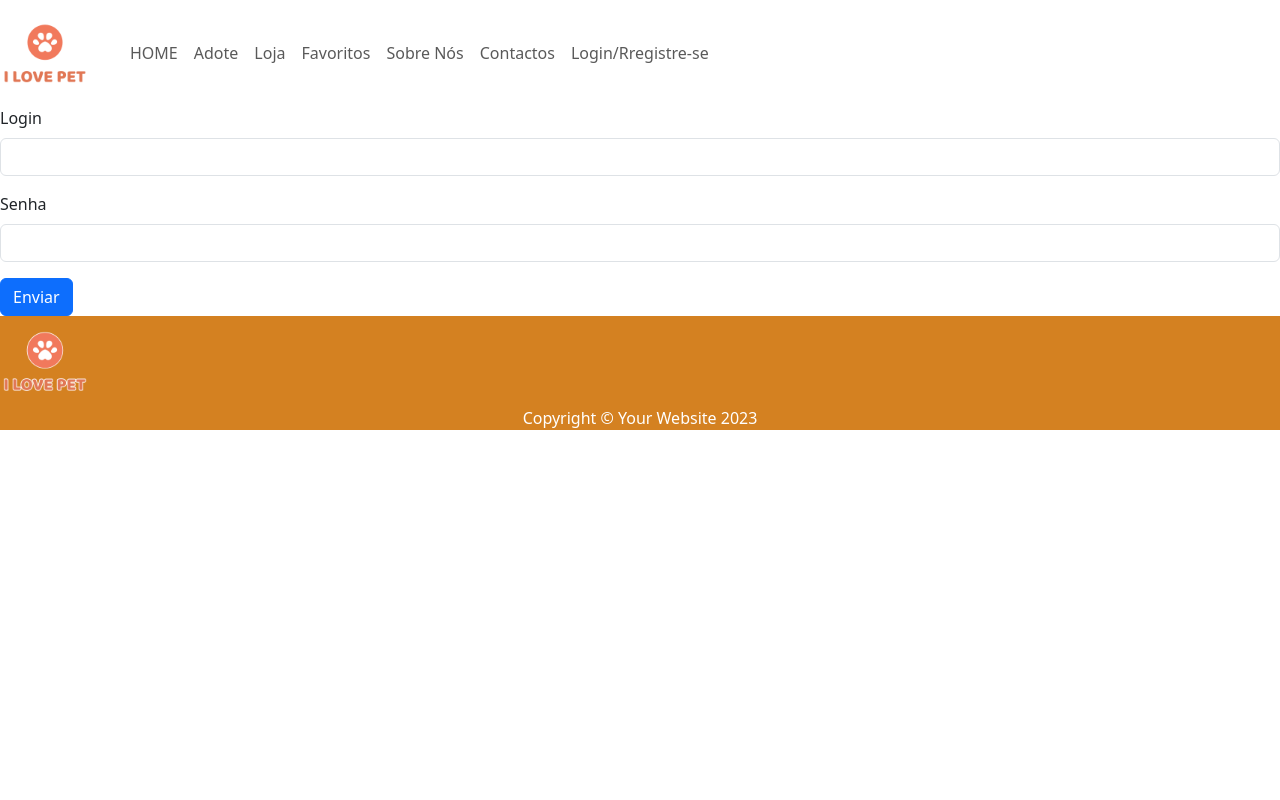
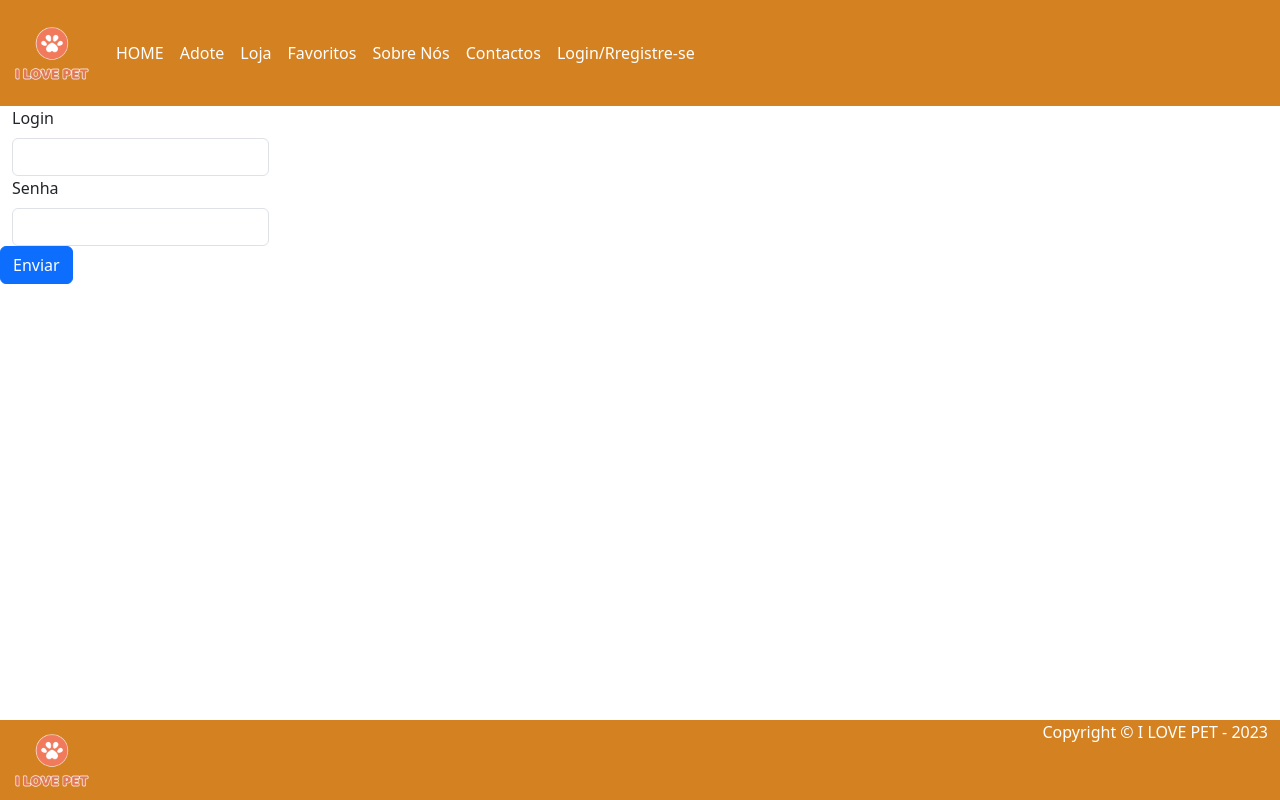
Before and after one commit to BarbaGrisalha/DogAdoptionProject, a plain HTML site: page ProjetoAdoption/login_registre-se.html in a window 1280 px wide. Drawn offline with nearby package versions, Linux system fonts and the light colour scheme.

Commit message:
Alinhei a esquerda o login e a senha na página de login; Alterei a responsividade do footer na página de login;

```diff
--- a/ProjetoAdoption/contactos.html
+++ b/ProjetoAdoption/contactos.html
@@ -6,7 +6,7 @@
     <meta name="viewport" content="width=device-width, initial-scale=1, shrink-to-fit=no" />
     <meta name="description" content="" />
     <meta name="author" content="" />
-    <title> I love Pet - Contactos</title>
+    <title> I love Pet - Loja</title>
     <link rel="icon" type="img" href="img/logosemnome.png" />
     <link href="https://cdn.jsdelivr.net/npm/bootstrap-icons@1.5.0/font/bootstrap-icons.css" rel="stylesheet" />
     <link href="css/bootstrap.css" rel="stylesheet" />
@@ -14,36 +14,33 @@
 </head>
 
 <body>
-    <nav class="navbar navbar-expand-lg ">
-        <div class=".container-fluid">
-            <a class="navbar-brand" href="#!">
-                <img src="img/logomarca.png" alt="Logo" width="90" height="90" class=""navbar navbar-expand-lg bg-body-tertiary"">
+    <header class="bg-laranja sticky-top">
+        <nav class="navbar navbar-expand-lg">
+            <div class="container-fluid">
+                <a class="navbar-brand" href="index.html">
+                    <img src="img/logomarca.png" alt="Logo" width="80" height="80">
                 </a>
-            <link rel="icon" type="logomarca" href="img/logomarca.png" />
+                <button class="navbar-toggler" type="button" data-bs-toggle="collapse"
+                    data-bs-target="#navbarSupportedContent" aria-controls="navbarSupportedContent"
+                    aria-expanded="false" aria-label="Toggle navigation">
+                    <span class="navbar-toggler-icon"></span>
+                </button>
                 <div class="collapse navbar-collapse" id="navbarSupportedContent">
-                <ul class="navbar-nav me-auto mb-2 mb-lg-0">
+                    <ul class="navbar-nav me-auto mb-0 mb-lg-0 navbar-nav-scroll">
+
+                        <li class="nav-item"><a class="nav-link text-center text-white" href="index.html">HOME</a></li>
+                        <li class="nav-item"><a class="nav-link text-center text-white" href="formulariodeadocao.html">Adote</a></li>
+                        <li class="nav-item"><a class="nav-link text-center text-white" href="loja.html">Loja</a></li>
+                        <li class="nav-item"><a class="nav-link text-center text-white" href="favoritos.html">Favoritos</a></li>
+                        <li class="nav-item"><a class="nav-link text-center text-white" href="sobre.html">Sobre Nós</a></li>
+                        <li class="nav-item"><a class="nav-link text-center text-white" href="contactos.html">Contactos</a></li>
+                        <li class="nav-item"><a class="nav-link text-center text-white" href="login_registre-se.html">Login/Rregistre-se</a>
+                        </li>
                     </ul>
                 </div>
             </div>
-
-        <a class="navbar-brand" href="#"></a>
-        <button class="navbar-toggler" type="button" data-bs-toggle="collapse" data-bs-target="#navbarSupportedContent"
-            aria-controls="navbarSupportedContent" aria-expanded="false" aria-label="Toggle navigation">
-            <span class="navbar-toggler-icon"></span>
-        </button>
-        <div class="collapse navbar-collapse" id="navbarSupportedContent">
-            <ul class="navbar-nav me-auto mb-0 mb-lg-0">
-
-                <li class="nav-item"><a class="nav-link" href="index.html">HOME</a></li>
-                <li class="nav-item"><a class="nav-link" href="formulariodeadocao.html">Adote</a></li>
-                <li class="nav-item"><a class="nav-link" href="loja.html">Loja</a></li>
-                <li class="nav-item"><a class="nav-link" href="favoritos.html">Favoritos</a></li>
-                <li class="nav-item"><a class="nav-link" href="sobre.html">Sobre Nós</a></li>
-                <li class="nav-item"><a class="nav-link" href="contactos.html">Contactos</a></li>
-                <li class="nav-item a"><a class="nav-link" href="login_registre-se.html">Login/Rregistre-se</a></li>
-            </ul>
-        </div>
         </nav>
+    </header>
 
     <container>
 
@@ -55,19 +52,22 @@
 
 
 
-    <footer>
-        <nav class=".container-fluid" style="background-color: rgb(212, 129, 33);">
-            <div class=".container-fluid">
-                <a class="navbar-brand" href="#!">
+    <footer class="bg-laranja sticky-bottom">
+        <nav class="container-fluid">
+            <div class="row - right">
+                <div class="col-auto me-auto">
+                    <a href="index.html">
+                        <img src="img/logomarca.png" alt="Logo" width="80" height="80">
+                    </a>
+                </div>
+                <div class="col-auto">
+                    <p class="m-0 text-center text-white">Copyright &copy; I LOVE PET - 2023</p>
+                </div>
 
-                    <img src="img/logomarca.png" alt="Logo" width="90" height="90" class="" navbar navbar-expand-lg
-                        bg-body-tertiary">
-                </a>
-                <div class="container">
-                    <p class="m-0 text-center text-white">Copyright &copy; Your Website 2023</p>
             </div>
         </nav>
     </footer>
+
     <script src="js/bootstrap.bundle.min.js"></script>
 </body>
 
--- a/ProjetoAdoption/login_registre-se.html
+++ b/ProjetoAdoption/login_registre-se.html
@@ -6,7 +6,7 @@
     <meta name="viewport" content="width=device-width, initial-scale=1, shrink-to-fit=no" />
     <meta name="description" content="" />
     <meta name="author" content="" />
-    <title> I love Pet - Login</title>
+    <title> I love Pet - login_registre-se</title>
     <link rel="icon" type="img" href="img/logosemnome.png" />
     <link href="https://cdn.jsdelivr.net/npm/bootstrap-icons@1.5.0/font/bootstrap-icons.css" rel="stylesheet" />
     <link href="css/bootstrap.css" rel="stylesheet" />
@@ -14,73 +14,73 @@
 </head>
 
 <body>
-    <nav class="navbar navbar-expand-lg ">
-        <div class=".container-fluid">
-            <a class="navbar-brand" href="#!">
-                <img src="img/logomarca.png" alt="Logo" width="90" height="90" class=""navbar navbar-expand-lg bg-body-tertiary"">
+    <header class="bg-laranja sticky-top">
+        <nav class="navbar navbar-expand-lg">
+            <div class="container-fluid">
+                <a class="navbar-brand" href="index.html">
+                    <img src="img/logomarca.png" alt="Logo" width="80" height="80">
                 </a>
-            <link rel="icon" type="logomarca" href="img/logomarca.png" />
+                <button class="navbar-toggler" type="button" data-bs-toggle="collapse"
+                    data-bs-target="#navbarSupportedContent" aria-controls="navbarSupportedContent"
+                    aria-expanded="false" aria-label="Toggle navigation">
+                    <span class="navbar-toggler-icon"></span>
+                </button>
                 <div class="collapse navbar-collapse" id="navbarSupportedContent">
-                <ul class="navbar-nav me-auto mb-2 mb-lg-0">
+                    <ul class="navbar-nav me-auto mb-0 mb-lg-0 navbar-nav-scroll">
+
+                        <li class="nav-item"><a class="nav-link text-center text-white" href="index.html">HOME</a></li>
+                        <li class="nav-item"><a class="nav-link text-center text-white"
+                                href="formulariodeadocao.html">Adote</a></li>
+                        <li class="nav-item"><a class="nav-link text-center text-white" href="loja.html">Loja</a></li>
+                        <li class="nav-item"><a class="nav-link text-center text-white"
+                                href="favoritos.html">Favoritos</a></li>
+                        <li class="nav-item"><a class="nav-link text-center text-white" href="sobre.html">Sobre Nós</a>
+                        </li>
+                        <li class="nav-item"><a class="nav-link text-center text-white"
+                                href="contactos.html">Contactos</a></li>
+                        <li class="nav-item"><a class="nav-link text-center text-white"
+                                href="login_registre-se.html">Login/Rregistre-se</a>
+                        </li>
                     </ul>
                 </div>
             </div>
-
-        <a class="navbar-brand" href="#"></a>
-        <button class="navbar-toggler" type="button" data-bs-toggle="collapse" data-bs-target="#navbarSupportedContent"
-            aria-controls="navbarSupportedContent" aria-expanded="false" aria-label="Toggle navigation">
-            <span class="navbar-toggler-icon"></span>
-        </button>
-        <div class="collapse navbar-collapse" id="navbarSupportedContent">
-            <ul class="navbar-nav me-auto mb-0 mb-lg-0">
-
-                <li class="nav-item"><a class="nav-link" href="index.html">HOME</a></li>
-                <li class="nav-item"><a class="nav-link" href="formulariodeadocao.html">Adote</a></li>
-                <li class="nav-item"><a class="nav-link" href="loja.html">Loja</a></li>
-                <li class="nav-item"><a class="nav-link" href="favoritos.html">Favoritos</a></li>
-                <li class="nav-item"><a class="nav-link" href="sobre.html">Sobre Nós</a></li>
-                <li class="nav-item"><a class="nav-link" href="contactos.html">Contactos</a></li>
-                <li class="nav-item a"><a class="nav-link" href="login_registre-se.html">Login/Rregistre-se</a></li>
-            </ul>
-        </div>
         </nav>
-
-    <container>
+    </header>
 
 
-
-    </container>
+    <div class="position-absolute bottom-10 end-10">
 
 
         <form>
-        <div class="mb-3">
+            <div class="container">
                 <label for="exampleInputEmail1" class="form-label">Login</label>
                 <input type="email" class="form-control" id="exampleInputEmail1" aria-describedby="emailHelp">
             </div>
-        <div class="mb-3">
+            <div class="container">
                 <label for="exampleInputPassword1" class="form-label">Senha</label>
                 <input type="password" class="form-control" id="exampleInputPassword1">
             </div>
             <button type="submit" class="btn btn-primary">Enviar</button>
         </form>
-    <script src="https://cdn.jsdelivr.net/npm/bootstrap@5.2.3/dist/js/bootstrap.bundle.min.js"></script>
-    <!-- Core theme JS-->
-    <script src="js/scripts.js"></script>
+    </div>
 
 
-    <footer>
-        <nav class=".container-fluid" style="background-color: rgb(212, 129, 33);">
-            <div class=".container-fluid">
-                <a class="navbar-brand" href="#!">
+    <footer class="bg-laranja fixed-bottom">
+        <nav class="container-fluid">
+            <div class="row - right">
+                <div class="col-auto me-auto">
+                    <a href="index.html">
+                        <img src="img/logomarca.png" alt="Logo" width="80" height="80">
+                    </a>
+                </div>
+                <div class="col-auto">
+                    <p class="m-0 text-center text-white">Copyright &copy; I LOVE PET - 2023</p>
+                </div>
 
-                    <img src="img/logomarca.png" alt="Logo" width="90" height="90" class="" navbar navbar-expand-lg
-                        bg-body-tertiary">
-                </a>
-                <div class="container">
-                    <p class="m-0 text-center text-white">Copyright &copy; Your Website 2023</p>
             </div>
         </nav>
     </footer>
+
     <script src="js/bootstrap.bundle.min.js"></script>
 </body>
 
```
Also changed, not shown: ProjetoAdoption/favoritos.html (+34 -34 lines), ProjetoAdoption/formulariodeadocao.html (+34 -34 lines), ProjetoAdoption/index.html (+34 -33 lines), ProjetoAdoption/loja.html (+2 -2 lines), ProjetoAdoption/sobre.html (+40 -40 lines). Lines whose indentation alone changed are shown as unchanged.
